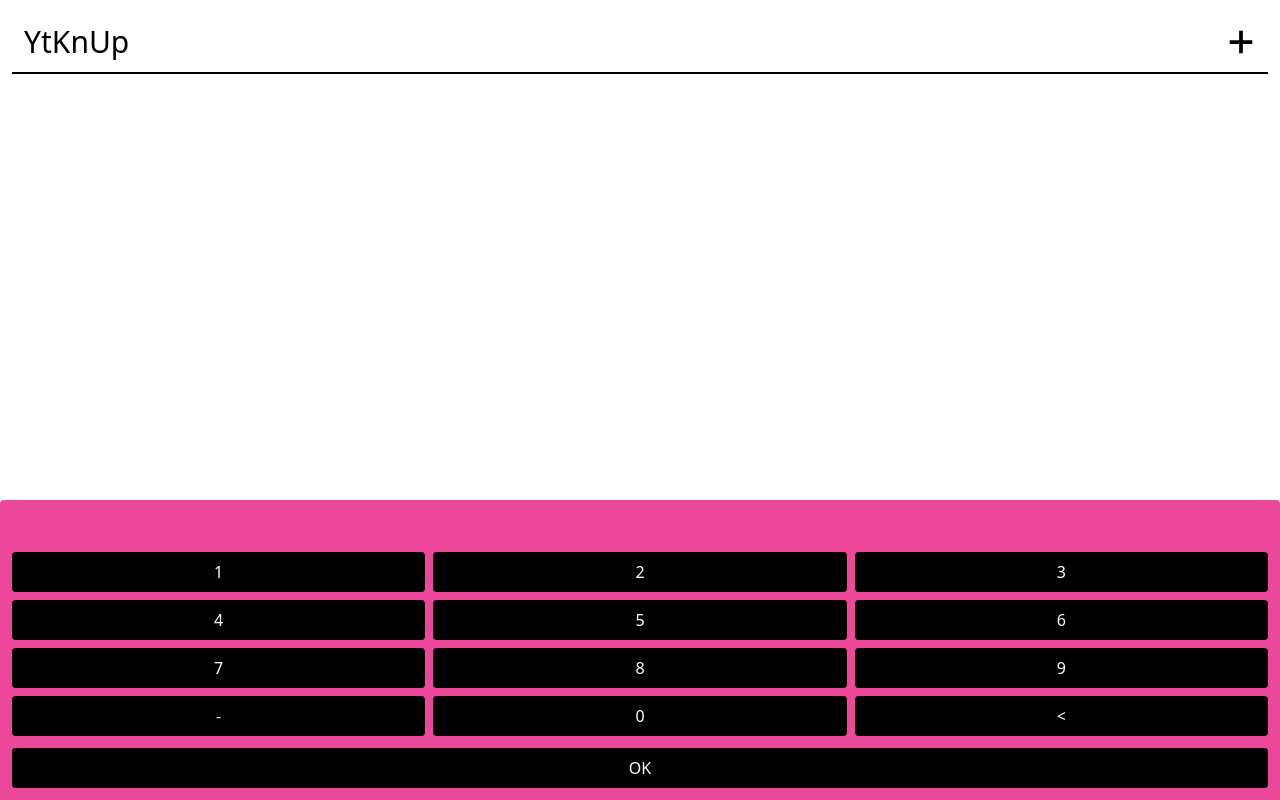
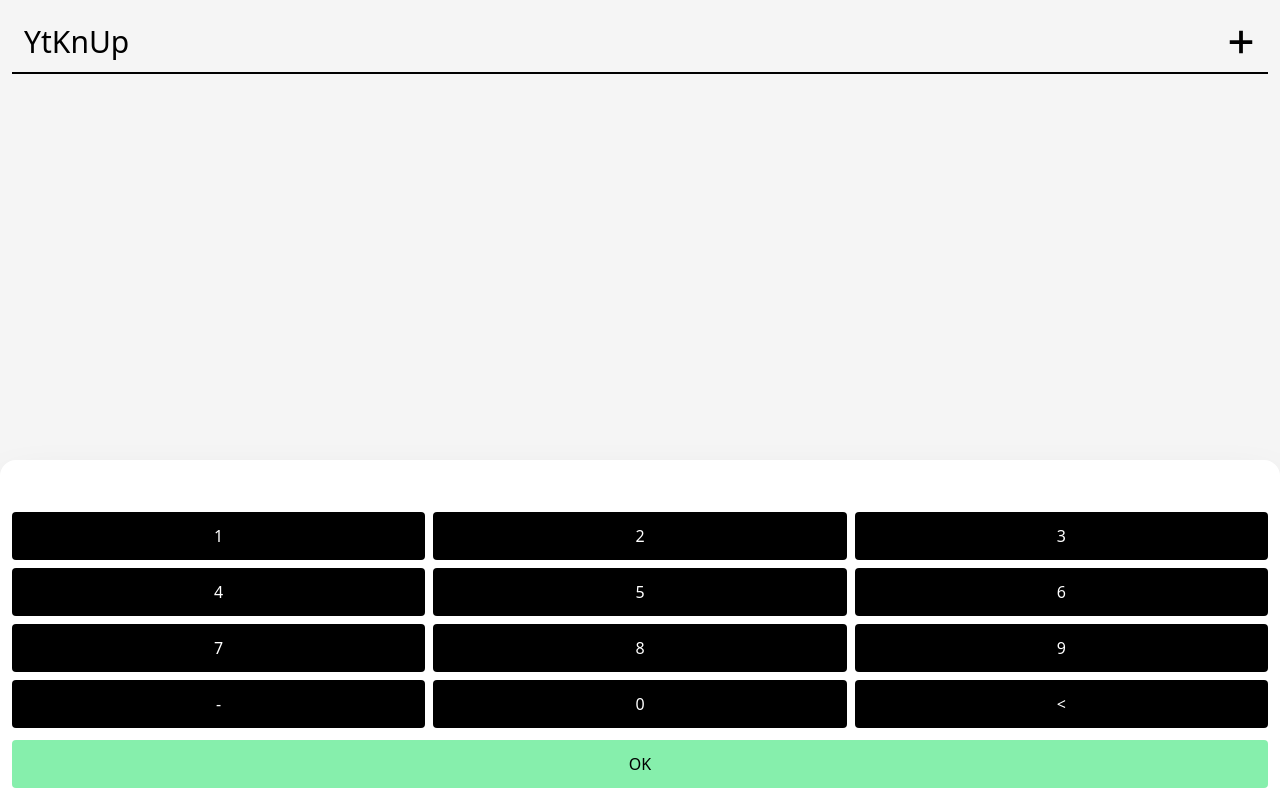
Before and after one commit to Dzban-Diego/punkTool, a Next.js app: page / in a window 1280 px wide. Built offline with nearby package versions, Linux system fonts and the light colour scheme.

Commit message:
style style

```diff
--- a/src/components/Player.tsx
+++ b/src/components/Player.tsx
@@ -26,15 +26,15 @@ export const Player = forwardRef<Ref, Props>(
     return (
       <div
         onClick={selectNextPlayer}
-        className={`flex rounded border-2 border-white p-3 text-xl ${
-          selected ? "bg-pink-200" : "bg-white"
+        className={`my-2 shadow flex rounded border-2  p-3 text-xl ${
+          selected ? "bg-primary border-primary" : "bg-white border-white"
         }`}
       >
         <h3>{player.place.toString()}</h3>
         <input
           ref={ref}
           placeholder="Kto gra?"
-          className={`ml-2 rounded ${selected ? "bg-pink-200" : "bg-white"}`}
+          className={`ml-2 rounded ${selected ? "bg-primary" : "bg-white"}`}
           value={player.name}
           onChange={handlePlayerNameChange}
         />
--- a/src/pages/index.tsx
+++ b/src/pages/index.tsx
@@ -27,7 +27,7 @@ const Home: NextPage = () => {
       const sorted = [...arr].sort((a, b) => b.points - a.points);
       sorted.forEach((p, index) => {
         arr[arr.findIndex((a) => a.id === p.id)]!.place = index + 1;
-      })
+      });
       return arr;
     });
   }
@@ -69,8 +69,12 @@ const Home: NextPage = () => {
   }
 
   function setPlayerPoints(p: string) {
+    if (p === "") {
+      focusNextPlayer();
+      return;
+    }
     const player = players[selectedPlayer]!;
-    console.log(player)
+    console.log(player);
     const newPlayer = {
       ...player,
       points: player.points + parseInt(p),
@@ -83,8 +87,10 @@ const Home: NextPage = () => {
 
   const playersLength = players.length;
   const playersInputRefs = useMemo(() => {
-    return Array.from({ length: playersLength }, () => React.createRef<HTMLInputElement>());
-  }, [playersLength])
+    return Array.from({ length: playersLength }, () =>
+      React.createRef<HTMLInputElement>()
+    );
+  }, [playersLength]);
 
   useEffect(() => {
     playersInputRefs[playersLength - 1]?.current?.focus();
@@ -124,15 +130,15 @@ const Home: NextPage = () => {
               />
             ))}
           </div>
-          <div className="fixed  bottom-0 w-screen rounded-t bg-pink-500 p-3">
-            <div className="w-full flex items-center">
-              <span className="h-10 w-full text-center">{points}</span>
+          <div className="fixed  bottom-0 w-screen rounded-t-2xl bg-white shadow-2xl p-3">
+            <div className="flex w-full items-center">
+              <span className="h-10 w-full text-center text-3xl">{points}</span>
             </div>
             <div className="grid grid-cols-3 gap-2">
               {[1, 2, 3, 4, 5, 6, 7, 8, 9, "-", 0, "<"].map((i) => (
                 <button
                   key={i}
-                  className=" h-10 rounded bg-black text-white"
+                  className="h-12 rounded bg-black text-white"
                   onClick={() => handlePointsChange(i)}
                 >
                   {i}
@@ -140,7 +146,7 @@ const Home: NextPage = () => {
               ))}
             </div>
             <button
-              className="mt-3 h-10 w-full rounded bg-black text-white"
+              className="mt-3 h-12 w-full rounded bg-primary text-black"
               onClick={() => setPlayerPoints(points)}
             >
               OK
--- a/src/styles/globals.css
+++ b/src/styles/globals.css
@@ -1,3 +1,7 @@
 @tailwind base;
 @tailwind components;
 @tailwind utilities;
+
+body {
+	@apply bg-background;
+}
--- a/tailwind.config.cjs
+++ b/tailwind.config.cjs
@@ -2,7 +2,20 @@
 module.exports = {
   content: ["./src/**/*.{js,ts,jsx,tsx}"],
   theme: {
-    extend: {},
+    extend: {
+      colors: {
+        background: '#f5f5f5',
+        primary: '#86efac',
+        secondary: '#cf2116',
+        liked: '#c395e0',
+        textColor: '#6a6a6a',
+        gray: '#6a6a6a',
+        loading: '#5a5a5a',
+        orange: '#fa0',
+
+        dark_background: '#272930',
+      }
+    },
   },
   plugins: [],
 };
```
